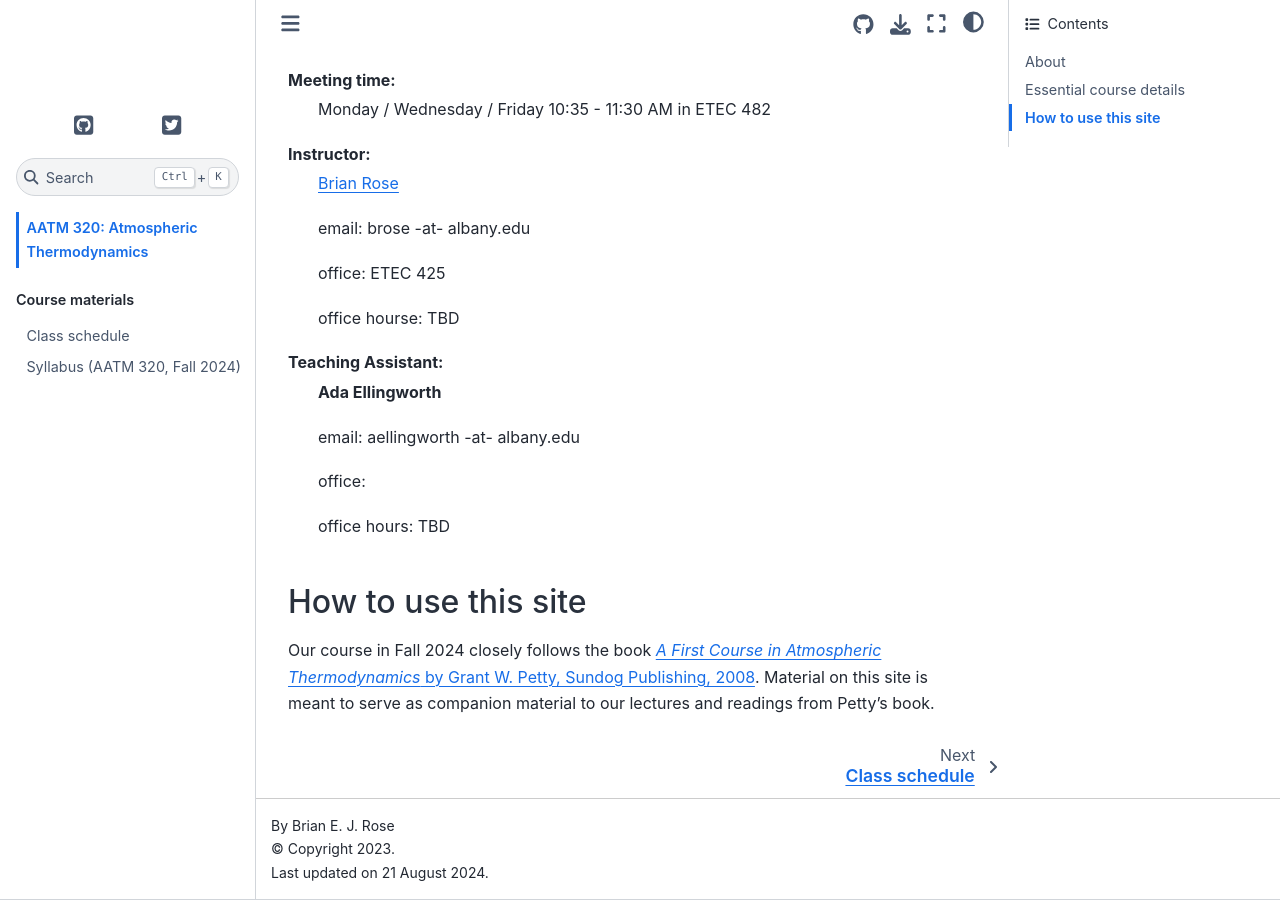
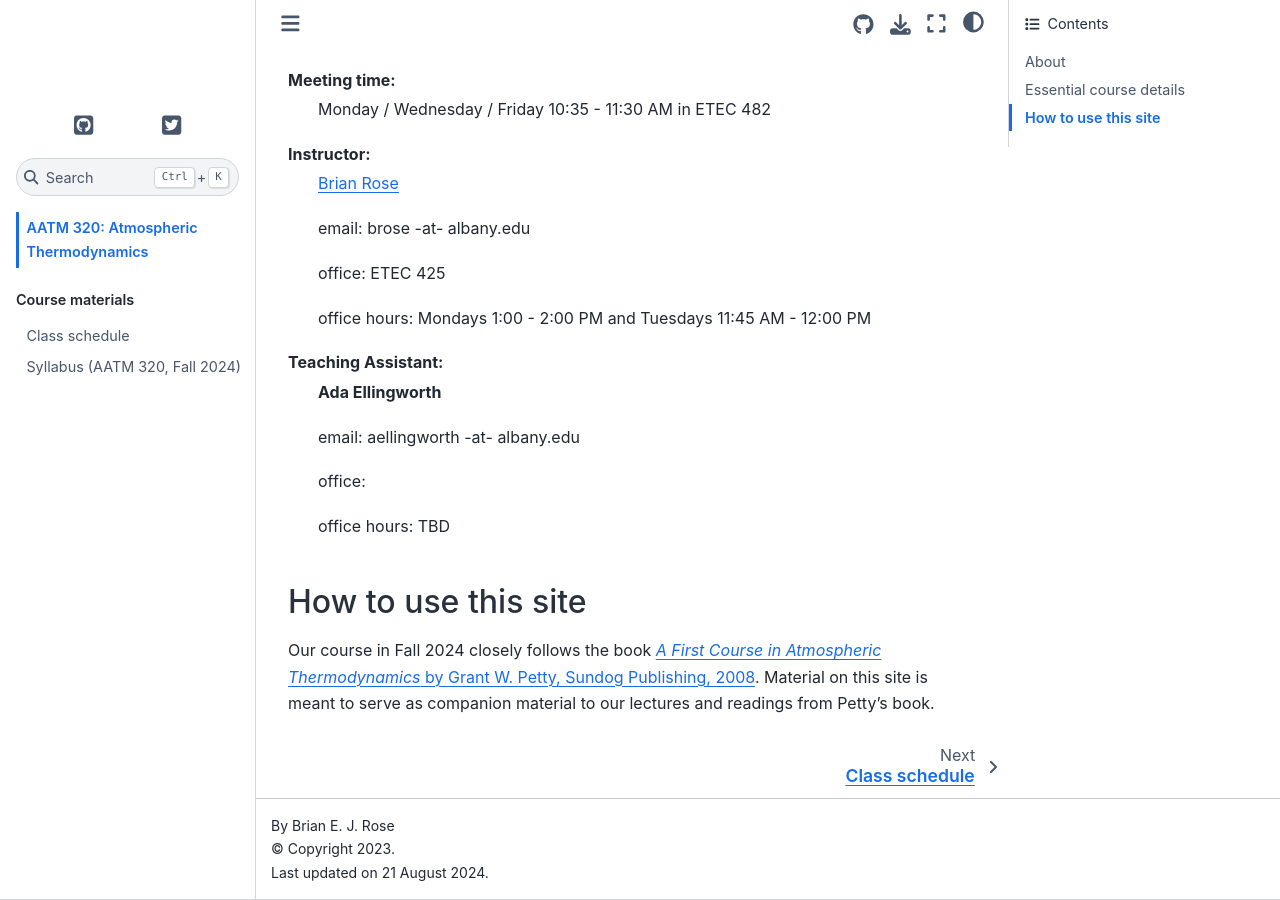
Before and after one commit to brian-rose/atm320-thermodynamics, a Jupyter Book: the page built from home.md, in a window 1280 px wide and 900 px high, scrolled down 506 px. Built offline with Jupyter Book 1.0.4 settings and Sphinx 7.4.7 and the Sphinx Book theme 1.1.4, drawn with Linux system fonts in a browser that asks for light colours; pages that are not in the unit, such as notebooks, are missing from menus.

Commit message:
Set office hours

```diff
--- a/home.md
+++ b/home.md
@@ -20,7 +20,7 @@ Instructor:
 : [Brian Rose](https://www.atmos.albany.edu/facstaff/brose/)
 : email: brose -at- albany.edu
 : office: ETEC 425
-: office hourse: TBD
+: office hours: Mondays 1:00 - 2:00 PM and Tuesdays 11:45 AM - 12:00 PM
 
 Teaching Assistant:
 : **Ada Ellingworth**
```
Also changed, not shown: syllabus.md (+1 -1 lines).
